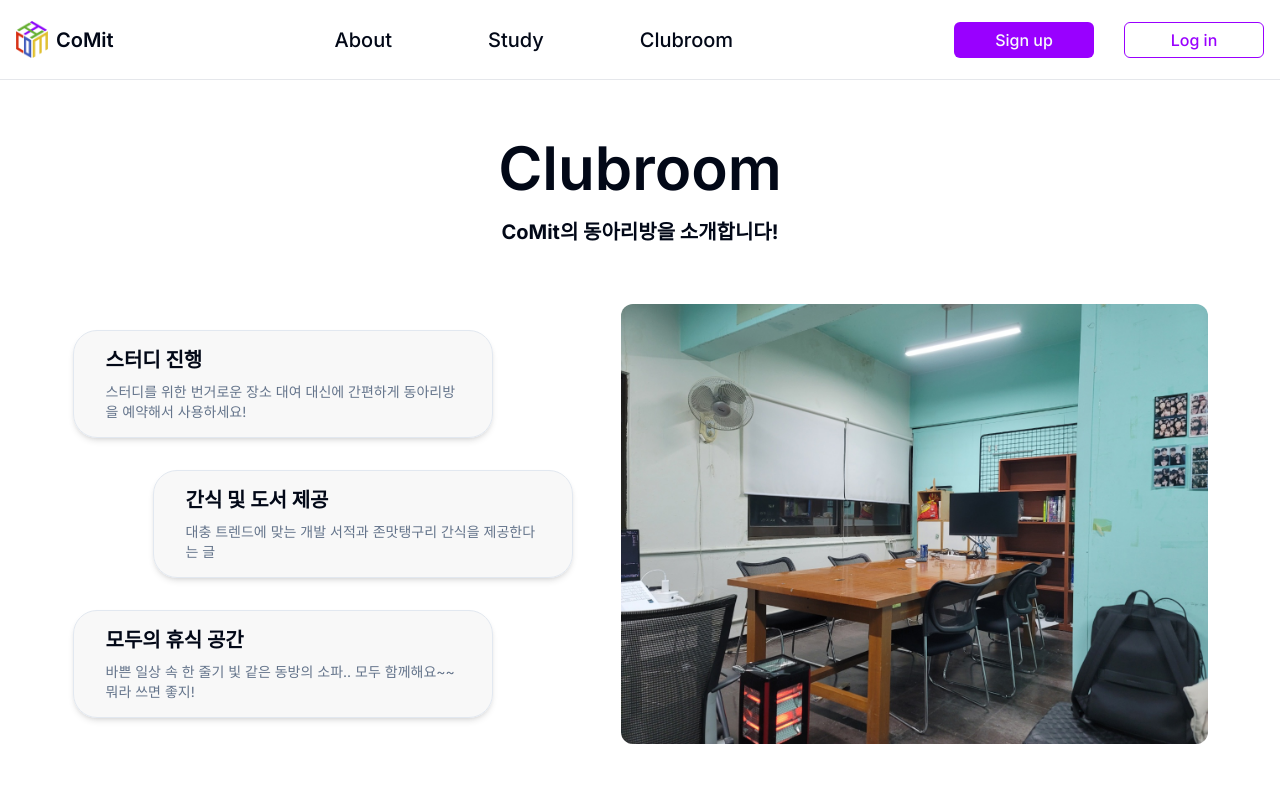
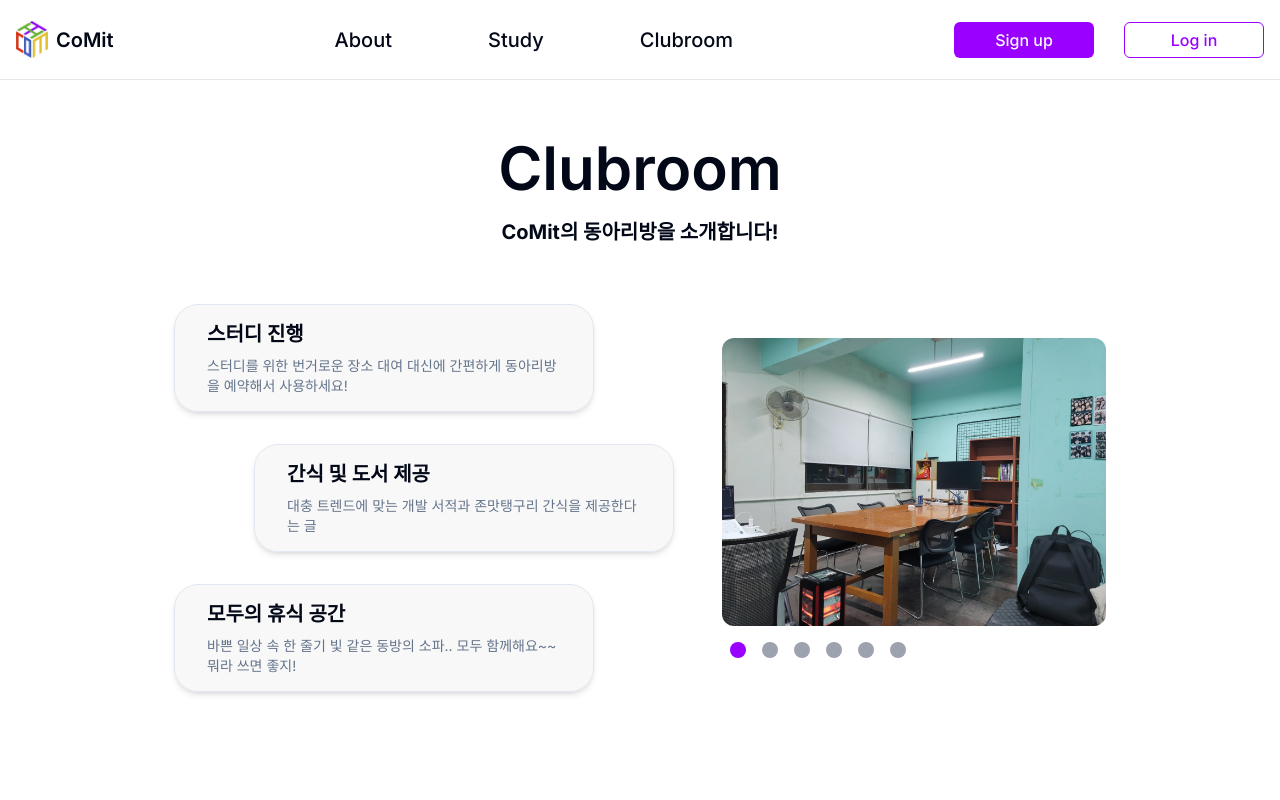
Before and after one commit to skku-comit/comit-website, a Next.js app: page /clubroom in a window 1280 px wide. Shown: the top 800 px of the page. Built offline with nearby package versions, Linux system fonts and the light colour scheme.

Commit message:
feat/add animation to clubroom page and add carousel

```diff
--- a/app/(main)/(light)/clubroom/page.tsx
+++ b/app/(main)/(light)/clubroom/page.tsx
@@ -1,8 +1,17 @@
+'use client'
 import ClburoomInfoCard from '@/components/clubroom/ClubroomInfoCard'
 import SectionBanner from '@/components/common/SectionBanner'
 import { Align } from '@/components/clubroom/ClubroomInfoCard'
 import Image from 'next/image'
 import clubroomImg from '@/public/comit-clubroom.jpg'
+import { motion } from 'framer-motion'
+import {
+  Carousel,
+  CarouselContent,
+  CarouselItem
+} from '@/components/ui/carousel'
+import { useState } from 'react'
+import { cn } from '@/lib/utils'
 
 const clubroomInfoCardData = [
   {
@@ -22,26 +31,77 @@ const clubroomInfoCardData = [
   }
 ]
 
+const clubroomCarouselData = Array.from({ length: 6 }, (_, i) => i + 1)
 export default function Clubroom() {
+  const [activeIndex, setActiveIndex] = useState<number>(0)
+
   return (
     <>
       <SectionBanner
         title="Clubroom"
         description="CoMit의 동아리방을 소개합니다!"
       />
-      <div className="mb-12 flex flex-row-reverse items-center gap-12 space-x-reverse max-md:flex-col">
-        <div className="flex justify-center max-md:w-[90%]">
+      <div className="mb-12 flex flex-row-reverse items-center justify-center gap-12 space-x-reverse max-md:flex-col">
+        <div className=" flex w-[30%] flex-col justify-center max-md:w-[90%]">
+          <Carousel className="w-full">
+            <CarouselContent
+              style={{
+                transform: `translateX(-${activeIndex * 100}%)`,
+                transition: 'transform 0.5s ease-in-out'
+              }}
+            >
+              {clubroomCarouselData.map((item) => (
+                <CarouselItem key={item} className="basis-1/1 w-full">
                   <Image
                     src={clubroomImg}
                     alt="comit-clubroom"
                     height={440}
                     className="rounded-xl object-contain"
                   />
+                </CarouselItem>
+              ))}
+            </CarouselContent>
+          </Carousel>
+          <div className="flex items-center justify-start">
+            <div className="mt-4 flex justify-center">
+              {clubroomCarouselData.map((_, index) => (
+                <span
+                  key={index}
+                  onClick={() => setActiveIndex(index)}
+                  className={cn(
+                    'mx-2 h-4 w-4 cursor-pointer rounded-full',
+                    index === activeIndex ? 'bg-primary' : 'bg-gray-400'
+                  )}
+                ></span>
+              ))}
+            </div>
+          </div>
         </div>
         <div className="flex flex-col gap-8">
+          <motion.div
+            initial={{ opacity: 0, x: -50 }}
+            animate={{ opacity: 1, x: 0 }}
+            transition={{ duration: 0.5 }}
+          >
             <ClburoomInfoCard {...clubroomInfoCardData[0]} />
-          <ClburoomInfoCard {...clubroomInfoCardData[1]} align={Align.RIGHT} />
+          </motion.div>
+          <motion.div
+            initial={{ opacity: 0, x: 50 }}
+            animate={{ opacity: 1, x: 0 }}
+            transition={{ duration: 0.5 }}
+          >
+            <ClburoomInfoCard
+              {...clubroomInfoCardData[1]}
+              align={Align.RIGHT}
+            />
+          </motion.div>
+          <motion.div
+            initial={{ opacity: 0, x: -50 }}
+            animate={{ opacity: 1, x: 0 }}
+            transition={{ duration: 0.5 }}
+          >
             <ClburoomInfoCard {...clubroomInfoCardData[2]} />
+          </motion.div>
         </div>
       </div>
     </>
```
Lines whose indentation alone changed are shown as unchanged.
